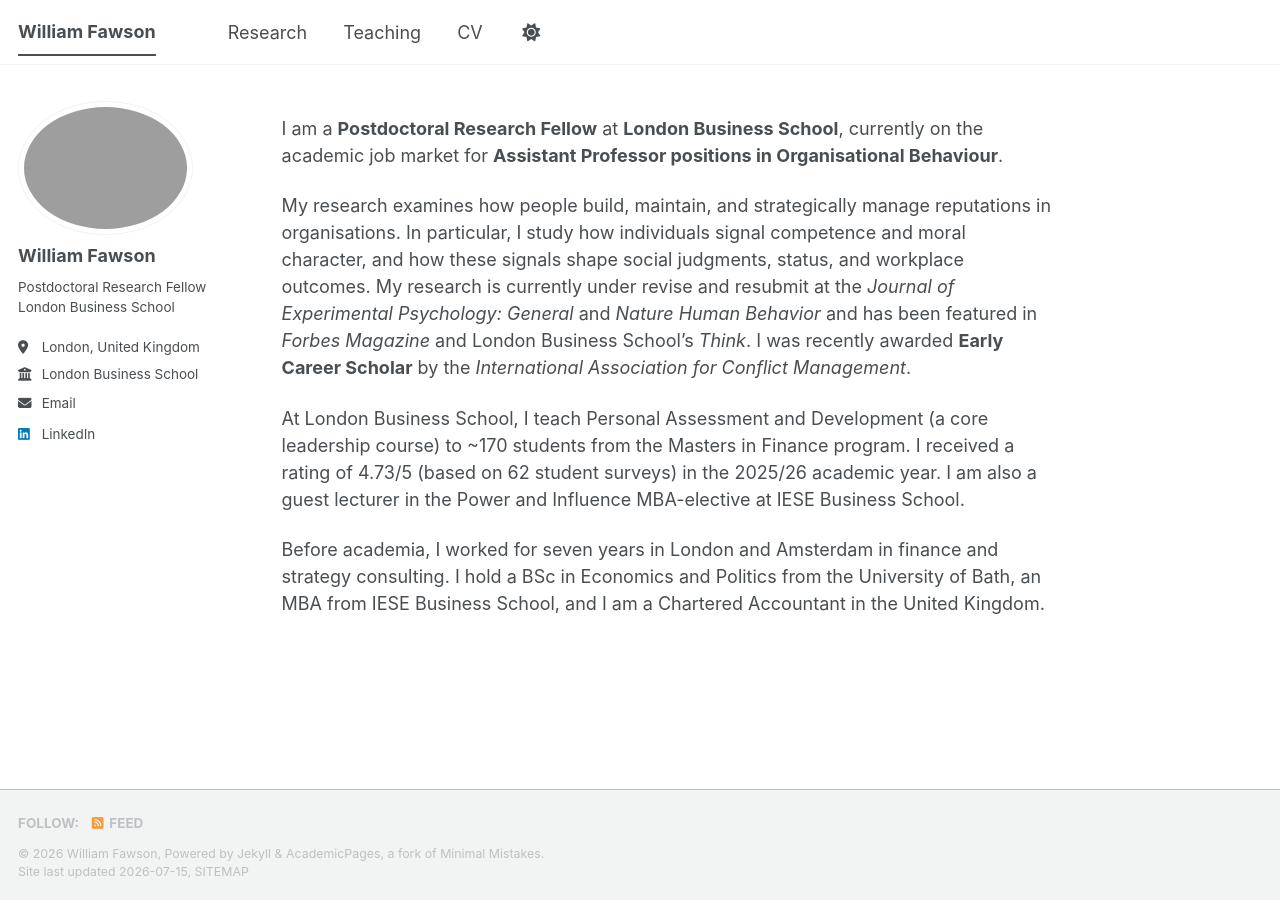
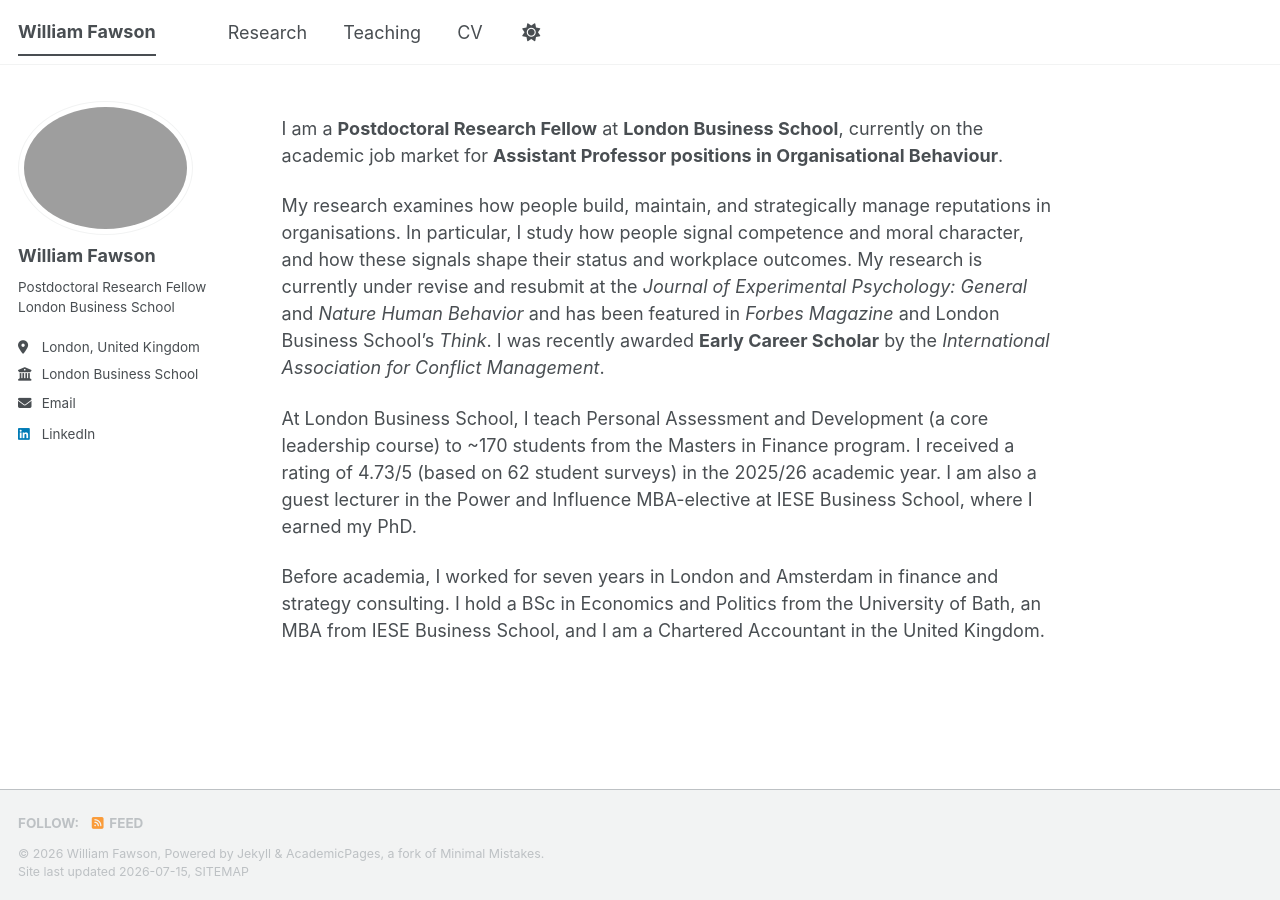
Before and after one commit to williamfawson/williamfawson.github.io, a Jekyll site: the page built from _pages/about.md, in a window 1280 px wide. Built offline with Jekyll 4.4.1, drawn with Linux system fonts in a browser that asks for light colours; a style sheet for code colours, icons or effects is not loaded.

Commit message:
Update about.md

```diff
--- a/_pages/about.md
+++ b/_pages/about.md
@@ -10,8 +10,8 @@
 
 I am a **Postdoctoral Research Fellow** at **London Business School**, currently on the academic job market for **Assistant Professor positions in Organisational Behaviour**.
 
-My research examines how people build, maintain, and strategically manage reputations in organisations. In particular, I study how individuals signal competence and moral character, and how these signals shape social judgments, status, and workplace outcomes. My research is currently under revise and resubmit at the *Journal of Experimental Psychology: General* and *Nature Human Behavior* and has been featured in *Forbes Magazine* and London Business School's *Think*. I was recently awarded **Early Career Scholar** by the *International Association for Conflict Management*.
+My research examines how people build, maintain, and strategically manage reputations in organisations. In particular, I study how people signal competence and moral character, and how these signals shape their status and workplace outcomes. My research is currently under revise and resubmit at the *Journal of Experimental Psychology: General* and *Nature Human Behavior* and has been featured in *Forbes Magazine* and London Business School's *Think*. I was recently awarded **Early Career Scholar** by the *International Association for Conflict Management*.
 
-At London Business School, I teach Personal Assessment and Development (a core leadership course) to ~170 students from the Masters in Finance program. I received a rating of 4.73/5 (based on 62 student surveys) in the 2025/26 academic year. I am also a guest lecturer in the Power and Influence MBA-elective at IESE Business School.
+At London Business School, I teach Personal Assessment and Development (a core leadership course) to ~170 students from the Masters in Finance program. I received a rating of 4.73/5 (based on 62 student surveys) in the 2025/26 academic year. I am also a guest lecturer in the Power and Influence MBA-elective at IESE Business School, where I earned my PhD.
 
 Before academia, I worked for seven years in London and Amsterdam in finance and strategy consulting. I hold a BSc in Economics and Politics from the University of Bath, an MBA from IESE Business School, and I am a Chartered Accountant in the United Kingdom.
```
